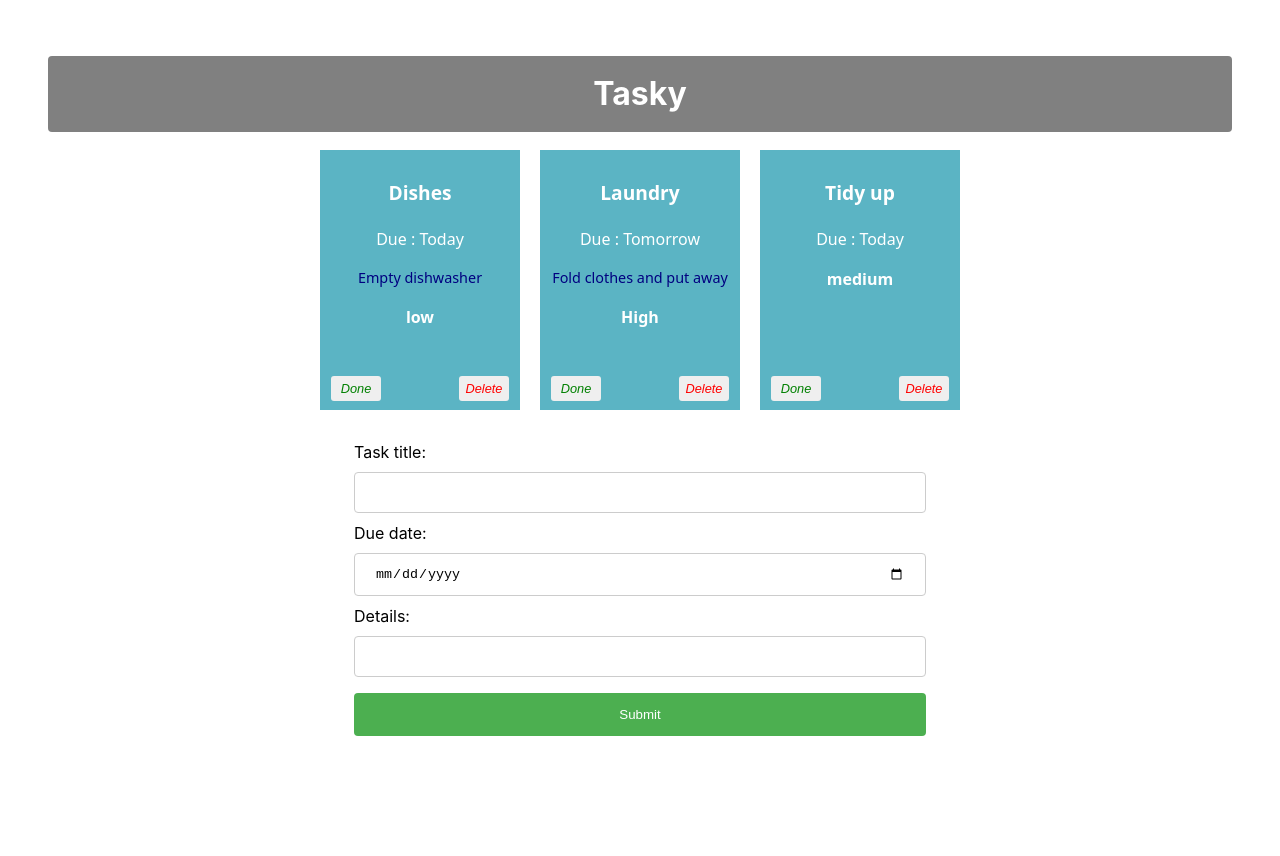
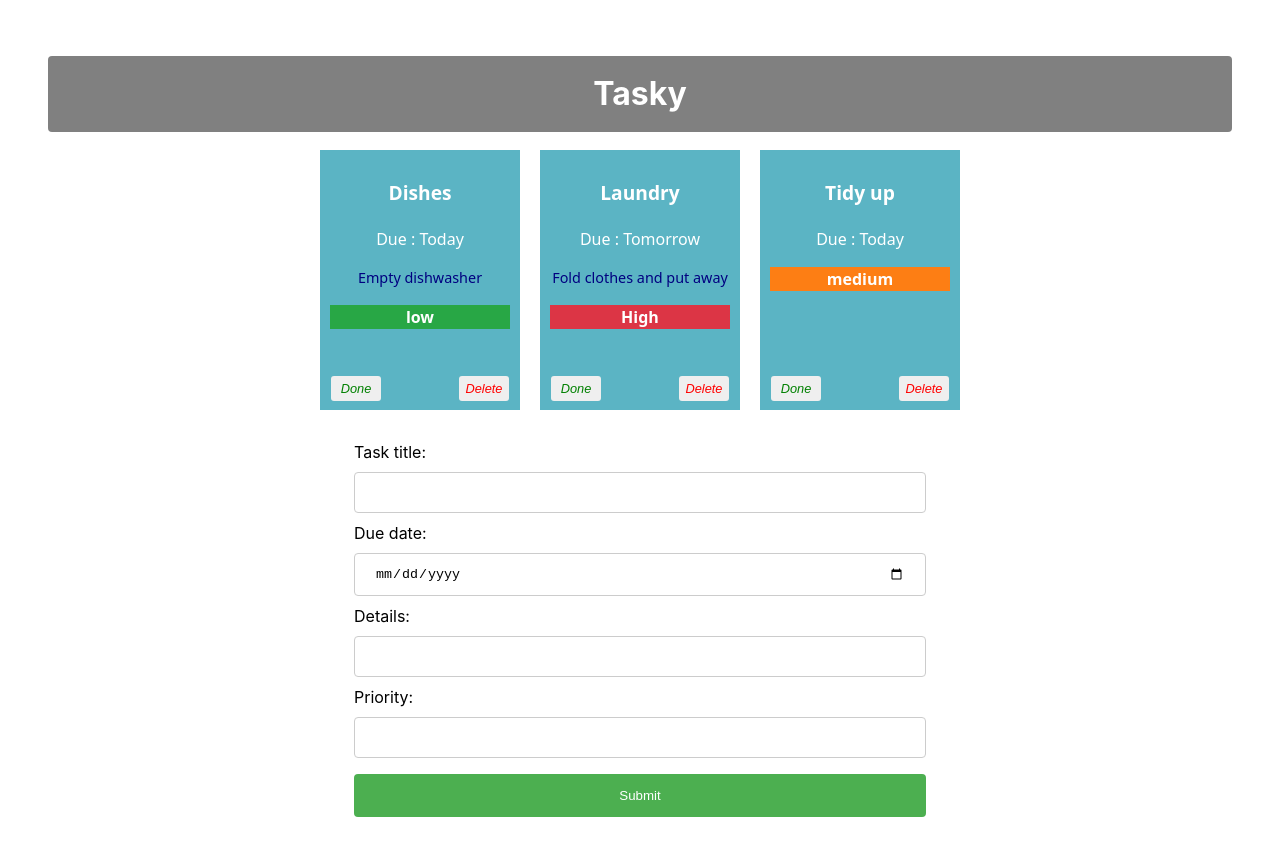
Before and after one commit to padraiccoffey399/react-basics-lab, a React (Vite) app in the folder tasky/: page / in a window 1280 px wide. Shown: the top 856 px of the page. Before the commit the page ends 812 px from the top, so only its background shows below. Built offline with nearby package versions, Linux system fonts and the light colour scheme.

Commit message:
Tasky Lab 2b - Exercises done

```diff
--- a/tasky/src/App.jsx
+++ b/tasky/src/App.jsx
@@ -43,6 +43,9 @@ function App() {
       case "deadline":
           form.deadline = event.target.value;
           break;
+      case "priority":
+          form.priority = event.target.value;
+          break;
       default:
           form = formState;
     }
@@ -68,7 +71,8 @@ function App() {
     const [ formState, setFormState ] = useState({
     title: "",
     description: "",
-    deadline: ""
+    deadline: "",
+    priority: ""
   });
 
 
--- a/tasky/src/components/Form.jsx
+++ b/tasky/src/components/Form.jsx
@@ -18,6 +18,11 @@ const AddTaskForm = (props) => {
                 Details:
                 <input type="text" name="description" onChange={(event) => props.change(event)} />
             </label>
+            <br/>
+            <label>
+                Priority:
+                <input type="text" name="priority" onChange={(event) => props.change(event)} />
+            </label>
 
         <input type="submit" value="Submit" />
         </form>
--- a/tasky/src/components/Task.jsx
+++ b/tasky/src/components/Task.jsx
@@ -1,14 +1,24 @@
 const Task = (props) => {
+
+    const priorityColors = {
+    low: "#28a745",    // Green
+    medium: "#fd7e14", // Orange
+    high: "#dc3545"    // Red
+  };
+
+    const priorityKey = props.priority ? props.priority.toLowerCase() : "low";
+    const backgroundColor = priorityColors[priorityKey] || "#28a745";
 
     return (
         <div className="card" style={{backgroundColor: props.done ? 'lightgrey' : '#5bb4c4'}}>
 
+
             <p className="title"> {props.title} </p>
             <p>Due : {props.deadline}</p>
             <p className="description">{props.description}</p>
-            <p className="priority" > <b>{props.priority}</b></p>
+            <p className="priority" style={{backgroundColor: backgroundColor}} > <b>{props.priority}</b></p>
             <button onClick={props.markDone} className='doneButton'>Done</button>
-                <button className='deleteButton' onClick={props.deleteTask}>Delete</button>
+            <button className='deleteButton' onClick={props.deleteTask}>Delete</button>
 
 
         </div>
```
